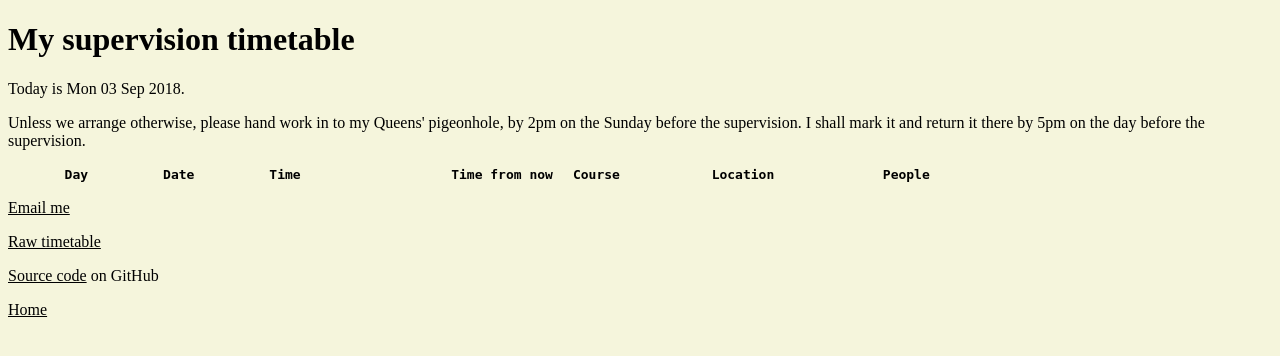
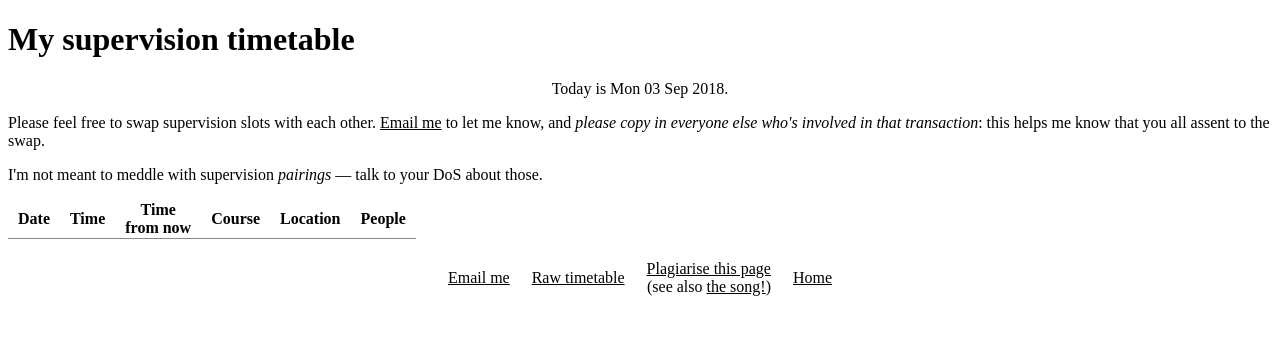
Before and after one commit to jftsang/supervision-timetable, a PHP site: page / in a window 1280 px wide. Shown: the top 356 px of the page. Run offline with PHP 8.4, Linux system fonts and the light colour scheme; lists and menus that the app fills with data are empty.

Commit message:
Make it better

```diff
--- a/index.php
+++ b/index.php
@@ -20,7 +20,7 @@ while($line = fgets($file)) {
 function cmp($a,$b) {
     return $a['time'] > $b['time'];
 }
-usort($supervisions,'cmp');
+usort($supervisions, 'cmp');
 
 /* Extract the list of people, and their CRSIDs */
 foreach($supervisions as &$supervision) {
@@ -62,24 +62,42 @@ function weeksbetween($time1,$time2) {
 <head>
 <meta http-equiv="content-type" content="text/html;charset=utf-8" />
 <link rel="stylesheet" type="text/css" href="style.css"/>
+<link rel="stylesheet" type="text/css" href="/style.css"/>
 <title>My supervision timetable</title>
 </head>
 <body>
+
+<div id="content">
+
 <h1>My supervision timetable</h1>
 
-<p>Today is <?=date('D d M Y')?>.</p>
+<p style="text-align: center;">Today is <?=date('D d M Y')?>.</p>
 
-<p>Unless we arrange otherwise, please hand work in to my Queens' pigeonhole, by
-2pm on the Sunday before the supervision. I shall mark it and return it there
-by 5pm on the day before the supervision.</p>
+<p>Please feel free to swap supervision slots with each other. <a
+href="mailto:jmft2@cam.ac.uk">Email me</a> to let me know, and <em>please copy
+in everyone else who's involved in that transaction</em>: this helps me know that
+you all assent to the swap.</p>
 
-<table style="width: 80%">
+<p>I'm not meant to meddle with supervision <em>pairings</em> &mdash; talk to
+your DoS about those.</p>
+
+<!--
+<p><strong>Mathematical Biology</strong> Please hand in your work by Sunday 2pm
+before each supervision to my Queens' pigeonhole. I will return it the day
+before the supervision; please collect it and bring it with you.</p>
+
+<p><strong>Numerical Analysis I</strong> For the first two supervisions, please
+hand in your work by Tuesday 5pm before the first two supervisions. I will
+return it the day before the supervision; please collect it and bring it with
+you.</p>
+-->
+
+<table class="timetable">
 <thead>
 <tr>
-    <th style="padding-right: 10px;">Day</th>
-    <th style="padding-left: 10px; padding-right: 10px;"> Date</th>
+    <th style="padding-right: 10px;"> Date</th>
     <th>Time</th>
-    <th>Time from now</th>
+    <th style="text-align: center;">Time<br/>from now</th>
     <th style="text-align: left;">Course</th>
     <th style="text-align: left;">Location</th>
     <th style="text-align: left;">People</th>
@@ -98,8 +116,7 @@ foreach($supervisions as &$supervision) {
     /* Otherwise, print the details of this supervision in table form. */
     $cn = str_replace(' ', '', $supervision['course']);
     printf('<tr class="%s">', $cn);
-    printf('<td style="text-align: right;">%s</td>', date('D',$supervision['time']));
-    printf('<td style="text-align: right;">%s</td>', date('d M Y',$supervision['time']));
+    printf('<td style="text-align: right;">%s</td>', date('D\&\n\b\s\p;d\&\n\b\s\p;M\&\n\b\s\p;Y',$supervision['time']));
     printf('<td>%s</td>', date('H:i',$supervision['time']));
         printf('<td style="text-align: right;">%s</td>',
             timeuntil($supervision['time'])
@@ -123,15 +140,21 @@ foreach($supervisions as &$supervision) {
     printf('</tr>');
     printf("\n");
 }
-
-// printf("The current time is %d\n",time());
 ?>
 </tbody>
 </table>
 
-<p><a href="mailto:jmft2@cam.ac.uk">Email me</a></p>
-<p><a href="timetable.txt">Raw timetable</a></p>
-<p><a href="https://github.com/jftsang/supervision-timetable/">Source code</a> on GitHub</p>
-<p><a href="..">Home</a></p>
+<div style="margin-top: 18px;">
+<table style="border: none; margin-left: auto; margin-right: auto;"><tbody>
+<tr>
+<td><a href="mailto:jmft2@cam.ac.uk">Email me</a></td>
+<td><a href="timetable.txt">Raw timetable</a></td>
+<td><a href="https://github.com/jftsang/supervision-timetable/">Plagiarise this page</a><br/>
+(see also <a href="https://www.youtube.com/watch?v=IL4vWJbwmqM">the song!</a>)</td>
+<td><a href="..">Home</a></td>
+</tr>
+</tbody></table>
+</div>
+</div>
 </body>
 </html>
--- a/style.css
+++ b/style.css
@@ -1,23 +1,17 @@
-html, body {
-    width: 99%;
-    background-color: beige;
-}
-
-table {
+table.timetable {
     border-collapse: collapse;
     border-spacing: 0px;
 }
 
 th,td {
     text-align: right;
-    font-family: monospace;
     padding-left: 10px;
     padding-right: 10px;
     margin-left: 0px;
     margin-right: 0px;
 }
 
-td {
+tr {
     border-bottom: 1px solid #888888;
     border-left: 0px;
     border-right: 0px;
@@ -29,8 +23,8 @@ a {
     color: black;
 }
 
-.IntegrableSystems {
-    background-color: #88FF88;
+.DropIn {
+    background-color: silver;
 }
 
 .DynamicalSystems {
@@ -45,14 +39,18 @@ a {
     background-color: #4488FF;
 }
 
-.MathematicalBiology {
-    background-color: #60ff20;
-    color: #a000e0;
+.IntegrableSystems {
+    background-color: #88FF88;
 }
 
-.NumericalAnalysis {
+.MathematicalBiology {
+    background-color: #30a000;
+    color: #DCD0FF;
+}
+
+.NumericalAnalysisI {
     background-color: red;
-    color: black;
+    color: gold;
 }
 
 .QuantumMechanics {
@@ -60,6 +58,11 @@ a {
     color: #DCD0FF;
 }
 
+.STEP {
+    background-color: silver;
+    color: black;
+}
+
 .VariationalPrinciples {
     background-color: #3F00FF;
     color: gold;
```
